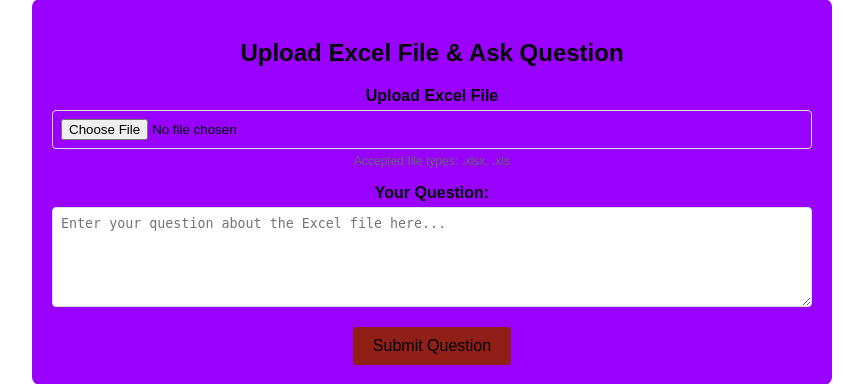
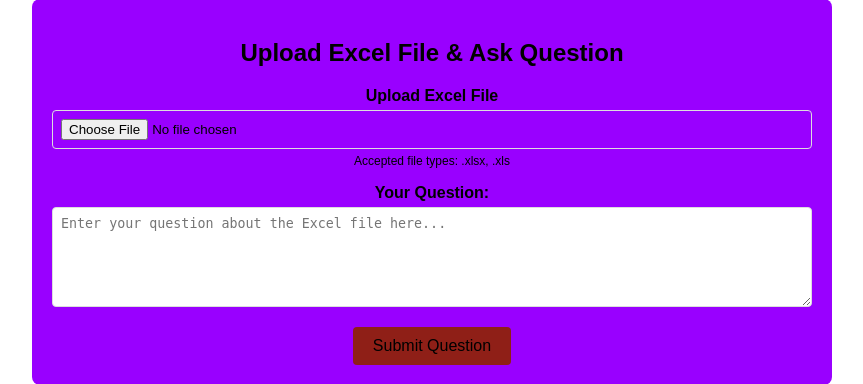
Before and after one commit to JoeA108/DocuBridge, a Flask app: page / in a window 1280 px wide. Shown: the part 263-647 px from the top of the page, without its empty margins (208-1071 px from the left). Run offline with Flask 3, Linux system fonts and the light colour scheme.

Commit message:
Assistant checkpoint: Change file note text color to black
Assistant generated file changes:
- templates/index.html: Change file note text color to black

---

User prompt:

and where it says accepted file types, the colour of that font is in grey, make it black

Replit-Commit-Author: Assistant
Replit-Commit-Session-Id: f376e1b5-f545-4e46-b743-3eae52d2e02e

```diff
--- a/templates/index.html
+++ b/templates/index.html
@@ -57,7 +57,7 @@
     }
     .file-note {
       font-size: 12px;
-      color: #666;
+      color: #000;
       margin-top: 5px;
     }
     }
```
